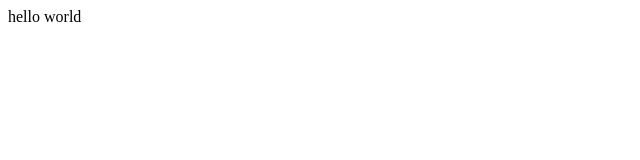
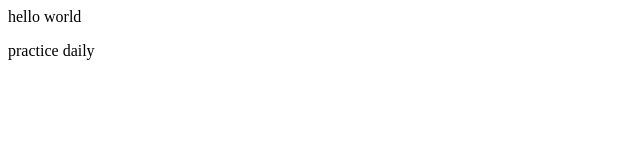
Before and after one commit to karthik1999-coder/karthik-demo, a plain HTML site: page index.html in a window 1280 px wide. Shown: the full height of the page, 0-640 px from the left. Drawn offline with Linux system fonts and the light colour scheme.

Commit message:
Add new changes

```diff
--- a/index.html
+++ b/index.html
@@ -1 +1,2 @@
 <p>hello world</p>
+<p>practice daily</p>
```
Also changed, not shown: 1 other file.
